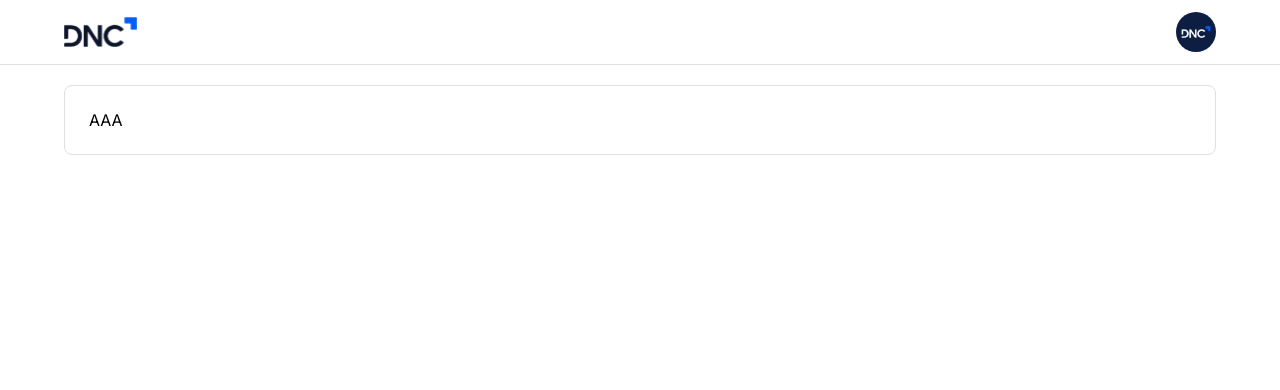
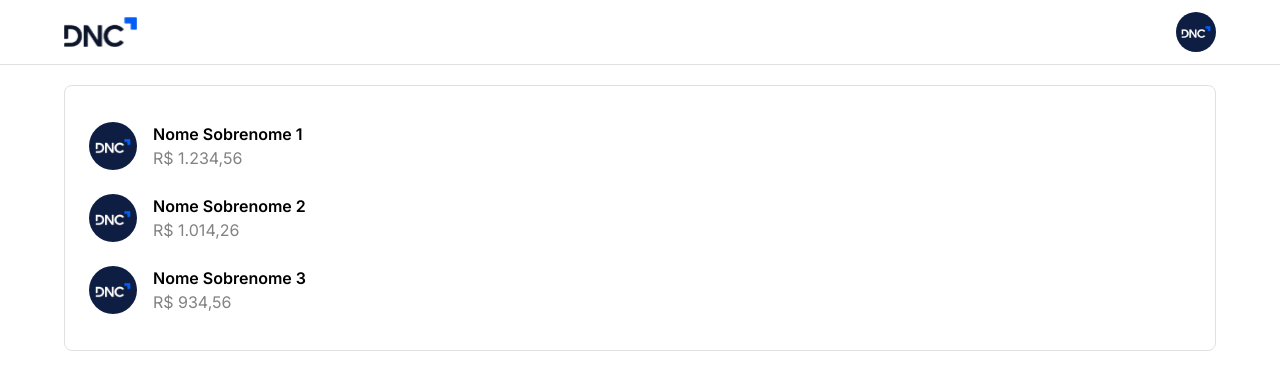
Before and after one commit to dinizgb/dnc-sales-dashboard-frontend, a React (Vite) app: page /home in a window 1280 px wide. Shown: the top 390 px of the page. Built offline with nearby package versions, Linux system fonts and the light colour scheme.

Commit message:
Feat: Avatars List components

```diff
--- /dev/null
+++ b/src/components/AvatarsList.tsx
@@ -0,0 +1,46 @@
+import { StyledH2, StyledSpan } from '@/components'
+
+// MUI
+import Avatar from '@mui/material/Avatar'
+import Box from '@mui/material/Box'
+
+// UTILS
+import { pxToRem } from '@/utils'
+
+// TYPES
+import { AvatarsListsProps } from '@/types'
+
+function AvatarsList(props: AvatarsListsProps) {
+  return (
+    <>
+      {props.listData.map((item, index) => (
+        <Box
+          sx={{
+            alignItems: 'center',
+            display: 'flex',
+            padding: `${pxToRem(12)} 0`,
+          }}
+          key={index}
+        >
+          <Box>
+            <Avatar
+              alt={item.name}
+              src={item.avatar}
+              sx={{
+                width: pxToRem(48),
+                height: pxToRem(48),
+                marginRight: pxToRem(16),
+              }}
+            />
+          </Box>
+          <Box>
+            <StyledH2>{item.name}</StyledH2>
+            <StyledSpan>{item.subtitle}</StyledSpan>
+          </Box>
+        </Box>
+      ))}
+    </>
+  )
+}
+
+export default AvatarsList
--- a/src/components/Header.tsx
+++ b/src/components/Header.tsx
@@ -11,7 +11,7 @@
 // UTILS
 import { pxToRem } from '@/utils'
 
-export const StyledHeader = styled.header`
+const StyledHeader = styled.header`
   background-color: ${(props) => props.theme.appBackground};
   border-bottom: ${pxToRem(1)} solid ${(props) => props.theme.appDefaultStroke};
   width: 100%;
--- a/src/components/Typographies.tsx
+++ b/src/components/Typographies.tsx
@@ -28,6 +28,13 @@
   }
 `
 
+export const StyledSpan = styled.span<TypographiesProps>`
+  color: ${(props) => props.color || props.theme.typographies.subtitle};
+  font-size: ${(props) => pxToRem(props.size || 16)};
+  font-weight: ${(props) => props.weight || 400};
+  line-height: ${(props) => pxToRem(props.lineHeight || 24)};
+`
+
 export const StyledUl = styled.ul<TypographiesProps>`
   font-size: ${(props) => pxToRem(props.size || 16)};
   font-weight: ${(props) => props.weight || 400};
--- a/src/components/index.ts
+++ b/src/components/index.ts
@@ -1,3 +1,4 @@
+export { default as AvatarsList } from './AvatarsList'
 export { default as FormComponent } from './FormComponent'
 export { default as Header } from './Header'
 export * from './BannerImage'
--- a/src/pages/Home.tsx
+++ b/src/pages/Home.tsx
@@ -1,7 +1,28 @@
-import { CardComponent, Header } from '@/components'
+import { AvatarsList, CardComponent, Header } from '@/components'
 
 // MUI
 import Container from '@mui/material/Container'
+
+// UTILS
+import { currencyConverter } from '@/utils'
+
+const mockListData = [
+  {
+    avatar: '/dnc-avatar.jpg',
+    name: 'Nome Sobrenome 1',
+    subtitle: currencyConverter(1234.56),
+  },
+  {
+    avatar: '/dnc-avatar.jpg',
+    name: 'Nome Sobrenome 2',
+    subtitle: currencyConverter(1014.26),
+  },
+  {
+    avatar: '/dnc-avatar.jpg',
+    name: 'Nome Sobrenome 3',
+    subtitle: currencyConverter(934.56),
+  },
+]
 
 function Home() {
   return (
@@ -9,7 +30,9 @@
       <Header />
       <br />
       <Container maxWidth="lg">
-        <CardComponent>AAA</CardComponent>
+        <CardComponent>
+          <AvatarsList listData={mockListData} />
+        </CardComponent>
       </Container>
     </>
   )
--- a/src/styles/themes.ts
+++ b/src/styles/themes.ts
@@ -33,6 +33,7 @@
   },
   typographies: {
     error: '#FF0202',
+    subtitle: '#828282',
     success: '#008000',
   },
 }
@@ -70,6 +71,7 @@
   },
   typographies: {
     error: '#FF0202',
+    subtitle: '#89A7CE',
     success: '#008000',
   },
 }
--- a/src/types/index.ts
+++ b/src/types/index.ts
@@ -1,3 +1,4 @@
+export * from './avatarsLists'
 export * from './formComponent'
 export * from './theme'
 export * from './typographies'
--- a/src/types/theme.d.ts
+++ b/src/types/theme.d.ts
@@ -31,6 +31,7 @@
   }
   typographies: {
     error: string
+    subtitle: string
     success: string
   }
 }
--- /dev/null
+++ b/src/utils/currencyConverter.ts
@@ -0,0 +1,11 @@
+/**
+ * Converts to BRL currency format
+ * @param value - Number to be converted
+ * @returns Converted BRL string
+ */
+export function currencyConverter(value: number): string {
+  return new Intl.NumberFormat('pt-BR', {
+    style: 'currency',
+    currency: 'BRL',
+  }).format(value)
+}
--- a/src/utils/index.ts
+++ b/src/utils/index.ts
@@ -1 +1,2 @@
+export * from './currencyConverter'
 export * from './pxToRem'
```
Also changed, not shown: src/types/avatarsLists.d.ts (added, +9 -0 lines).
